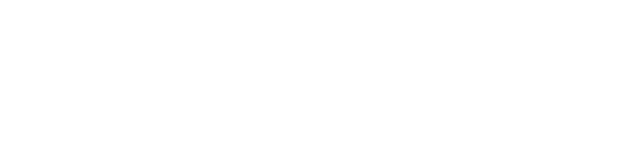
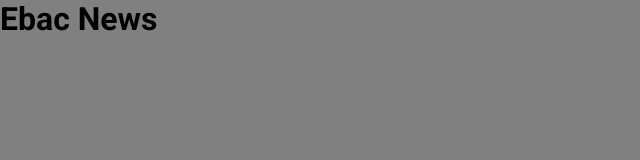
Before and after one commit to AsrielDreemurrGM/Responsive_News_Site_Layout, a plain HTML site: page index.html in a window 1280 px wide. Shown: the whole page, without its empty margins (0-640 px from the left). Drawn offline with Linux system fonts and the light colour scheme.

Commit message:
Alterado Cor de Fundo Temporariamente

```diff
--- a/index.html
+++ b/index.html
@@ -10,6 +10,6 @@
     <link rel="stylesheet" href="main.css">
 </head>
 <body>
-
+    <h1>Ebac News</h1>
 </body>
 </html>
--- a/main.css
+++ b/main.css
@@ -3,4 +3,5 @@
     margin: 0;
     padding: 0;
     font-family: Roboto, sans-serif;
+    background-color: gray; /* REMOVER AO FINALIZAR */
 }
```
